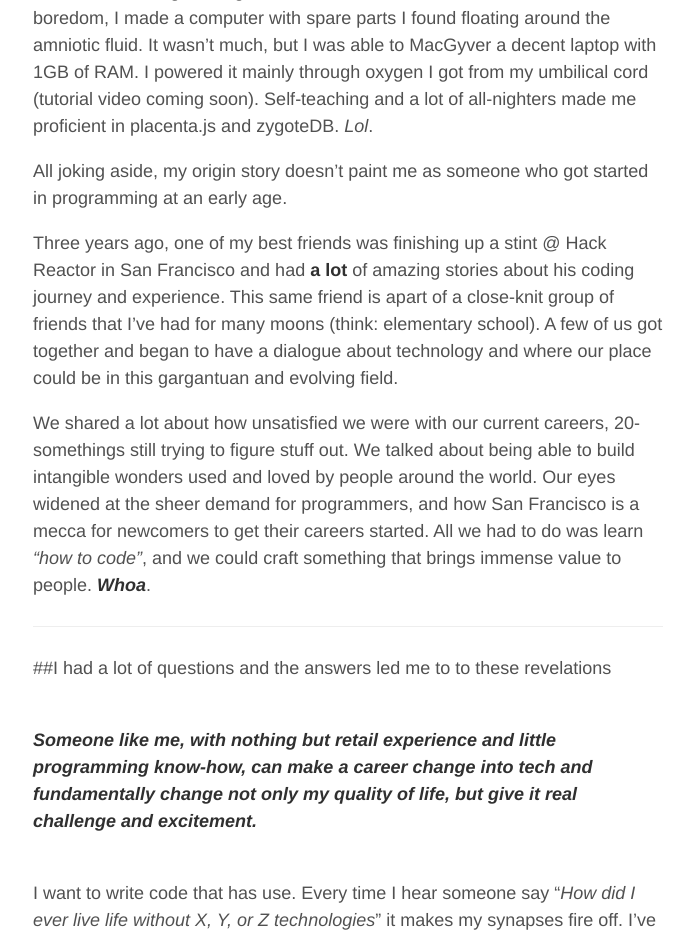
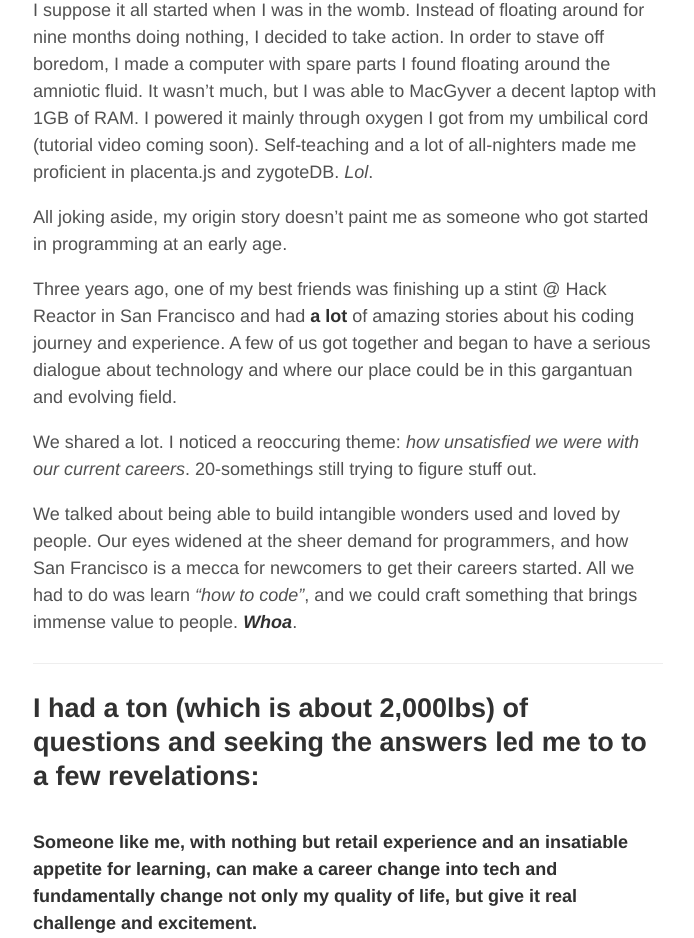
Before and after one commit to sirmatt/sirmatt.github.io, a Jekyll site: the page built from about.md, in a window 1280 px wide and 1400 px high, scrolled down 1160 px. Shown: the top 938 px of the window, without its empty margins (292-986 px from the left). Built offline with Jekyll 4.4.1, drawn with Linux system fonts in a browser that asks for light colours; some of the changed text lies outside the part shown.

Commit message:
Edit my origin story a bit further

```diff
--- a/about.md
+++ b/about.md
@@ -7,12 +7,12 @@ title: sawadee!
 
 ![It's ya boy!](http://i.imgur.com/at0lMiq.jpg)
 
-###TL;DR
+### TL;DR
 I am a <code>web developer</code> with experience in <code>Ruby</code>, <code>JavaScript</code>, the dynamic duo <code>HTML/CSS</code>, <code>Test Driven Development</code>, version control à la <code>Git</code>, and MVC frameworks like <code>Ruby on Rails</code>.
 
 By no means an exhaustive list, there will <em>always</em> be something new to pack into my brain, and that's only one aspect of this career field that excites me the most. I know full well that software engineering is a craft that takes time to sharpen; I'm just enjoying the ride.
 
-**Viam supervadet vadens** :metal:
+**Viam supervadet vadens**
 <br>
 
 I want a few things:
@@ -30,17 +30,18 @@ I suppose it all started when I was in the womb. Instead of floating around for
 
 All joking aside, my origin story doesn't paint me as someone who got started in programming at an early age.
 
-Three years ago, one of my best friends was finishing up a stint @ Hack Reactor in San Francisco and had **a lot** of amazing stories about his coding journey and experience. This same friend is apart of a close-knit group of friends that I've had for many moons (think: elementary school). A few of us got together and began to have a dialogue about technology and where our place could be in this gargantuan  and evolving field.
+Three years ago, one of my best friends was finishing up a stint @ Hack Reactor in San Francisco and had **a lot** of amazing stories about his coding journey and experience. A few of us got together and began to have a serious dialogue about technology and where our place could be in this gargantuan and evolving field.
 
-We shared a lot about how unsatisfied we were with our current careers, 20-somethings still trying to figure stuff out. We talked about being able to build intangible wonders used and loved by people around the world. Our eyes widened at the sheer demand for programmers, and how San Francisco is a mecca for newcomers to get their careers started. All we had to do was learn *"how to code"*, and we could craft something that brings immense value to people. **_Whoa_**.
+We shared a lot. I noticed a reoccuring theme: *how unsatisfied we were with our current careers*. 20-somethings still trying to figure stuff out.
+
+We talked about being able to build intangible wonders used and loved by people. Our eyes widened at the sheer demand for programmers, and how San Francisco is a mecca for newcomers to get their careers started. All we had to do was learn *"how to code"*, and we could craft something that brings immense value to people. **_Whoa_**.
 
 ***
 
-##I had a lot of questions and the answers led me to to these revelations
+## I had a ton (which is about 2,000lbs) of questions and seeking the answers led me to to a few revelations:
 
 <br>
-***Someone like me, with nothing but retail experience and little programming know-how, can make a career change into tech and fundamentally change not only my quality of life, but give it real challenge and excitement.***
-<br>
+**Someone like me, with nothing but retail experience and an insatiable appetite for learning, can make a career change into tech and fundamentally change not only my quality of life, but give it real challenge and excitement.**
 <br>
 
 I want to write code that has use. Every time I hear someone say "_How did I ever live life without X, Y, or Z technologies_" it makes my synapses fire off. I've said this countless times myself. I want to have a hand in creating something sensational that instills similar feelings in others.
```
